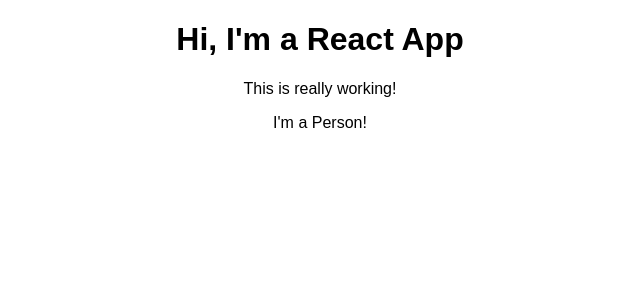
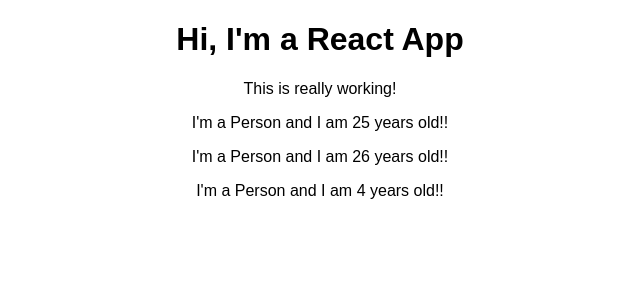
Before and after one commit to CodingCCarpenter/react-complete-guide, a React (Create React App) app: page / in a window 1280 px wide. Shown: the top 300 px of the page, without its empty margins (320-960 px from the left). Built offline with nearby package versions, Linux system fonts and the light colour scheme.

Commit message:
add props to app.js and pass into Person.js

```diff
--- a/src/App.js
+++ b/src/App.js
@@ -8,7 +8,9 @@
       <div className="App">
         <h1>Hi, I'm a React App</h1>
         <p>This is really working!</p>
-        <Person />
+        <Person mame='Max' age='28'/>
+        <Person mame='Manu' age='29'>My Hobbies: Racing </Person>
+        <Person mame='Stephanie' age='26'/>
       </div>
     );
   }
--- a/src/Person/Person.js
+++ b/src/Person/Person.js
@@ -1,11 +1,13 @@
 import React from 'react';
 
-const Person = () => {
+const Person = (props) => {
     return (
         <div>
-            <p>I'm a Person!</p>
+            <p>I'm a Person and I am {Math.floor(Math.random() * 30)} years old!!</p>
         </div>
     )
-}
+};
+
+
 
 export default Person;
```
